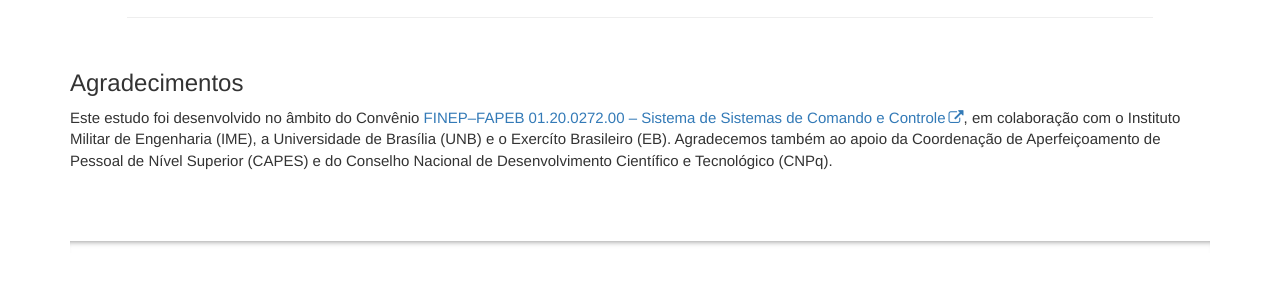
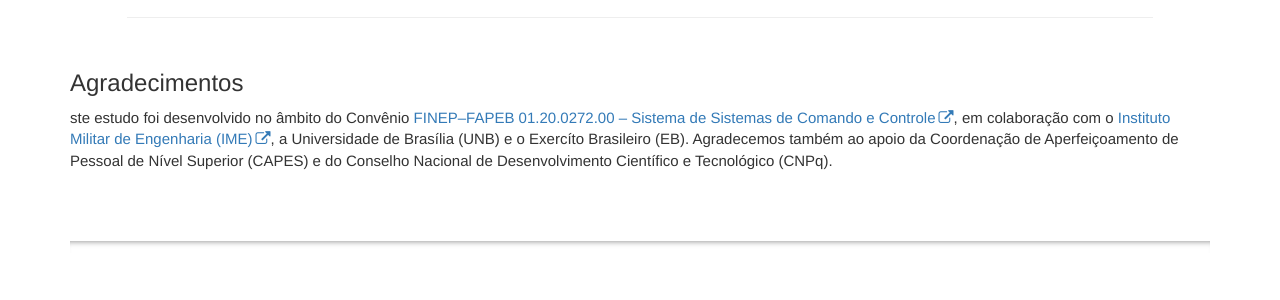
Before and after one commit to S2C2-UFRGS/S2C2-UFRGS, a Jekyll site: the page built from pages/s2c2/equipe.md, in a window 1280 px wide. Shown: the part 1571-1871 px from the top of the page. Built offline with Jekyll 4.4.1, drawn with Linux system fonts in a browser that asks for light colours; comment, search, counter and statistics services are not loaded.

Commit message:
addition of link to IME project's homepage on Equipe.

```diff
--- a/pages/s2c2/equipe.md
+++ b/pages/s2c2/equipe.md
@@ -62,4 +62,4 @@ hide_tags: true
 
 ## Agradecimentos
 
-Este estudo foi desenvolvido no âmbito do Convênio [FINEP–FAPEB 01.20.0272.00 – Sistema de Sistemas de Comando e Controle](https://fapeb.com.br/s2c2-convenio-finep-fapeb-01-20-0272-00/), em colaboração com o Instituto Militar de Engenharia (IME), a Universidade de Brasília (UNB) e o Exercíto Brasileiro (EB). Agradecemos também ao apoio da Coordenação de Aperfeiçoamento de Pessoal de Nível Superior (CAPES) e do Conselho Nacional de Desenvolvimento Científico e Tecnológico (CNPq).
+ste estudo foi desenvolvido no âmbito do Convênio <a href="https://fapeb.com.br/s2c2-convenio-finep-fapeb-01-20-0272-00/" target="_blank">FINEP–FAPEB 01.20.0272.00 – Sistema de Sistemas de Comando e Controle</a>, em colaboração com o <a href="https://comp-ime-eb-br.github.io/S2C2-IME/" target="_blank">Instituto Militar de Engenharia (IME)</a>, a Universidade de Brasília (UNB) e o Exercíto Brasileiro (EB). Agradecemos também ao apoio da Coordenação de Aperfeiçoamento de Pessoal de Nível Superior (CAPES) e do Conselho Nacional de Desenvolvimento Científico e Tecnológico (CNPq).
```
